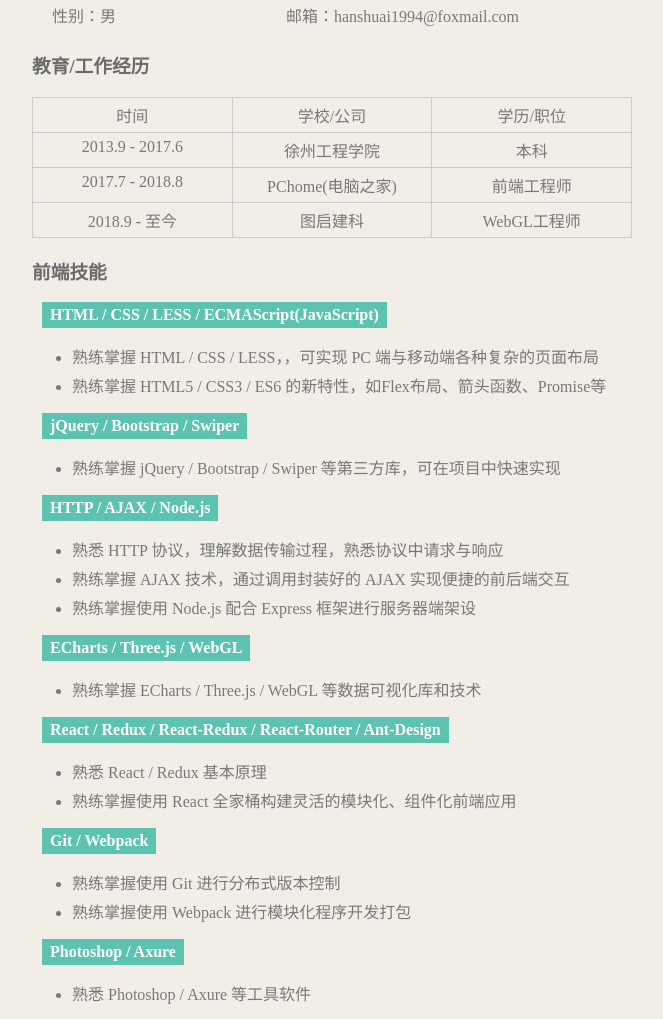
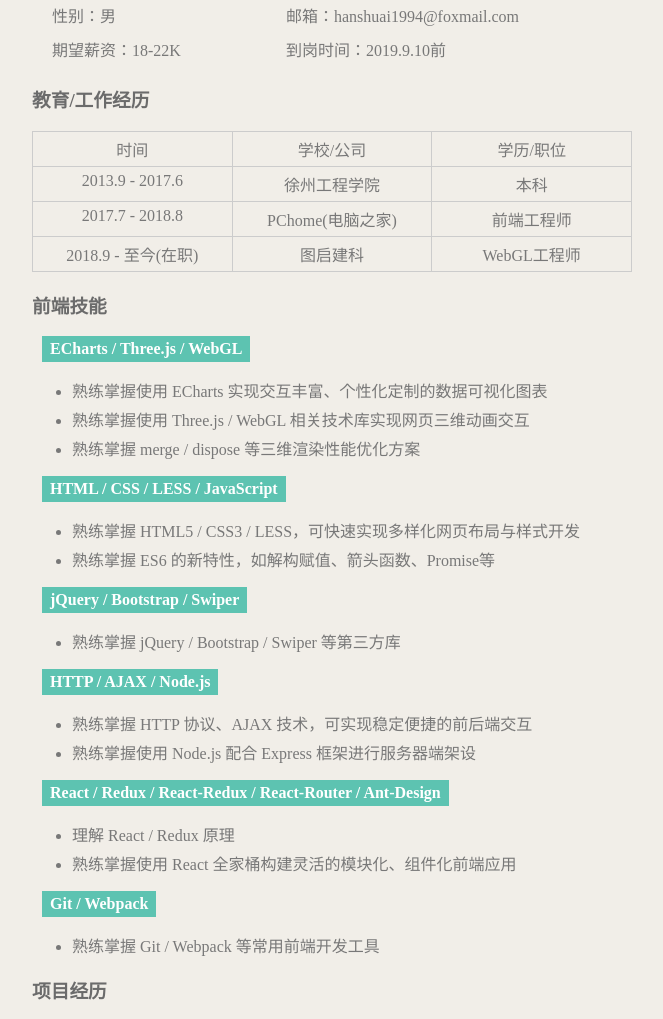
Before and after one commit to hanshuai1994/hanshuai1994.github.io, a plain HTML site: page resume/index.html in a window 1280 px wide. Shown: the part 100-1119 px from the top of the page, without its empty margins (308-971 px from the left). Drawn offline with Linux system fonts and the light colour scheme.

Commit message:
简历更新

```diff
--- a/resume/css/resume.css
+++ b/resume/css/resume.css
@@ -178,11 +178,11 @@ h5 {
 }
 
 /* .info {
-    padding-top: 20px;
+    padding-top: 40px;
 }
 
 .program {
-    padding-top: 80px;
+    padding-top: 100px;
 }
 
 #page_3 {
--- a/resume/index.html
+++ b/resume/index.html
@@ -24,6 +24,10 @@
                     <p>性别：男</p>
                     <p>邮箱：hanshuai1994@foxmail.com</p>
                 </div>
+                <div class="line-3">
+                    <p>期望薪资：18-22K</p>
+                    <p>到岗时间：2019.9.10前</p>
+                </div>
             </article>
         </div>
         <div class="career">
@@ -45,7 +49,7 @@
                     <div class="td">前端工程师</div>
                 </div>
                 <div class="tr">
-                    <div class="td">2018.9 - 至今</div>
+                    <div class="td">2018.9 - 至今(在职)</div>
                     <div class="td">图启建科</div>
                     <div class="td">WebGL工程师</div>
                 </div>
@@ -54,38 +58,34 @@
         <div class="skill">
             <h3>前端技能</h3>
             <article class="skill_article">
-                <h4>HTML / CSS / LESS / ECMAScript(JavaScript)</h4>
+                <h4>ECharts / Three.js / WebGL</h4>
                 <ul>
-                    <li>熟练掌握 HTML / CSS / LESS，，可实现 PC 端与移动端各种复杂的页面布局</li>
-                    <li>熟练掌握 HTML5 / CSS3 / ES6 的新特性，如Flex布局、箭头函数、Promise等</li>
+                    <li>熟练掌握使用 ECharts 实现交互丰富、个性化定制的数据可视化图表</li>
+                    <li>熟练掌握使用 Three.js / WebGL 相关技术库实现网页三维动画交互</li>
+                    <li>熟练掌握 merge / dispose 等三维渲染性能优化方案</li>
+                </ul>
+                <h4>HTML / CSS / LESS / JavaScript</h4>
+                <ul>
+                    <li>熟练掌握 HTML5 / CSS3 / LESS，可快速实现多样化网页布局与样式开发</li>
+                    <li>熟练掌握 ES6 的新特性，如解构赋值、箭头函数、Promise等</li>
                 </ul>
                 <h4>jQuery / Bootstrap / Swiper </h4>
                 <ul>
-                    <li>熟练掌握 jQuery / Bootstrap / Swiper 等第三方库，可在项目中快速实现</li>
+                    <li>熟练掌握 jQuery / Bootstrap / Swiper 等第三方库</li>
                 </ul>
                 <h4>HTTP / AJAX / Node.js</h4>
                 <ul>
-                    <li>熟悉 HTTP 协议，理解数据传输过程，熟悉协议中请求与响应</li>
-                    <li>熟练掌握 AJAX 技术，通过调用封装好的 AJAX 实现便捷的前后端交互</li>
+                    <li>熟练掌握 HTTP 协议、AJAX 技术，可实现稳定便捷的前后端交互</li>
                     <li>熟练掌握使用 Node.js 配合 Express 框架进行服务器端架设</li>
-                </ul>
-                <h4>ECharts / Three.js / WebGL</h4>
-                <ul>
-                    <li>熟练掌握 ECharts / Three.js / WebGL 等数据可视化库和技术</li>
                 </ul>
                 <h4>React / Redux / React-Redux / React-Router / Ant-Design</h4>
                 <ul>
-                    <li>熟悉 React / Redux 基本原理</li>
+                    <li>理解 React / Redux 原理</li>
                     <li>熟练掌握使用 React 全家桶构建灵活的模块化、组件化前端应用</li>
                 </ul>
                 <h4>Git / Webpack</h4>
                 <ul>
-                    <li>熟练掌握使用 Git 进行分布式版本控制</li>
-                    <li>熟练掌握使用 Webpack 进行模块化程序开发打包</li>
-                </ul>
-                <h4>Photoshop / Axure</h4>
-                <ul>
-                    <li>熟悉 Photoshop / Axure 等工具软件</li>
+                    <li>熟练掌握 Git / Webpack 等常用前端开发工具</li>
                 </ul>
             </article>
         </div>
```
